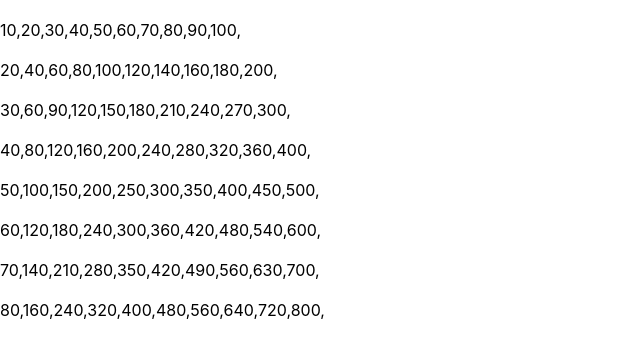
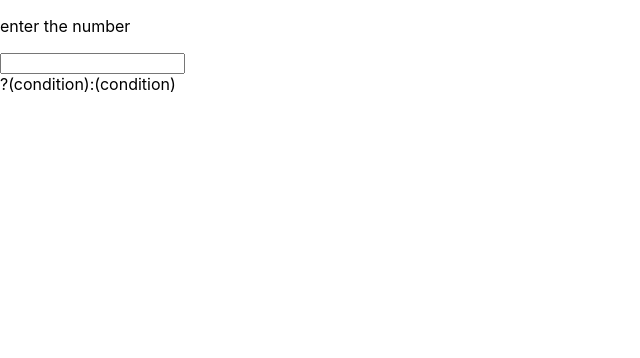
Before and after one commit to ShardulPawar05/second-project, a React (Create React App) app: page / in a window 1280 px wide. Shown: the top 358 px of the page, without its empty margins (0-640 px from the left). Built offline with nearby package versions, Linux system fonts and the light colour scheme.

Commit message:
accepting input from user and display on screen

```diff
--- a/src/App.js
+++ b/src/App.js
@@ -1,41 +1,25 @@
-// import logo from './logo.svg';
+import logo from './logo.svg';
+import { useState } from 'react';
 import './App.css';
 
 function App() {
- let num=[1,2,3,4,5,6,7,8,9,10];
-let table=[10,20,30,40,50,60,70,80];
 
+const [age,setage]=useState();
+function handleAgeChange(event){
+setage(event.target.value)
 
-
+}
 
 
   return (
     <div>
 
-      { table.map((singleElement)=>{
+     <p>enter the number</p>
+     <input name='number' value={age} onChange={handleAgeChange} />
+     <div>{age}</div>
 
 
-       return<div> <br/>{num.map((seingleNumber)=>{
-
-          return singleElement*seingleNumber+(",")
-
-
-
-
-
-
-
-
-        })
-      }</div>
-
-
-
-
-
-      })}
-
-
+    ?(condition):(condition)
 
 
     </div>
```
